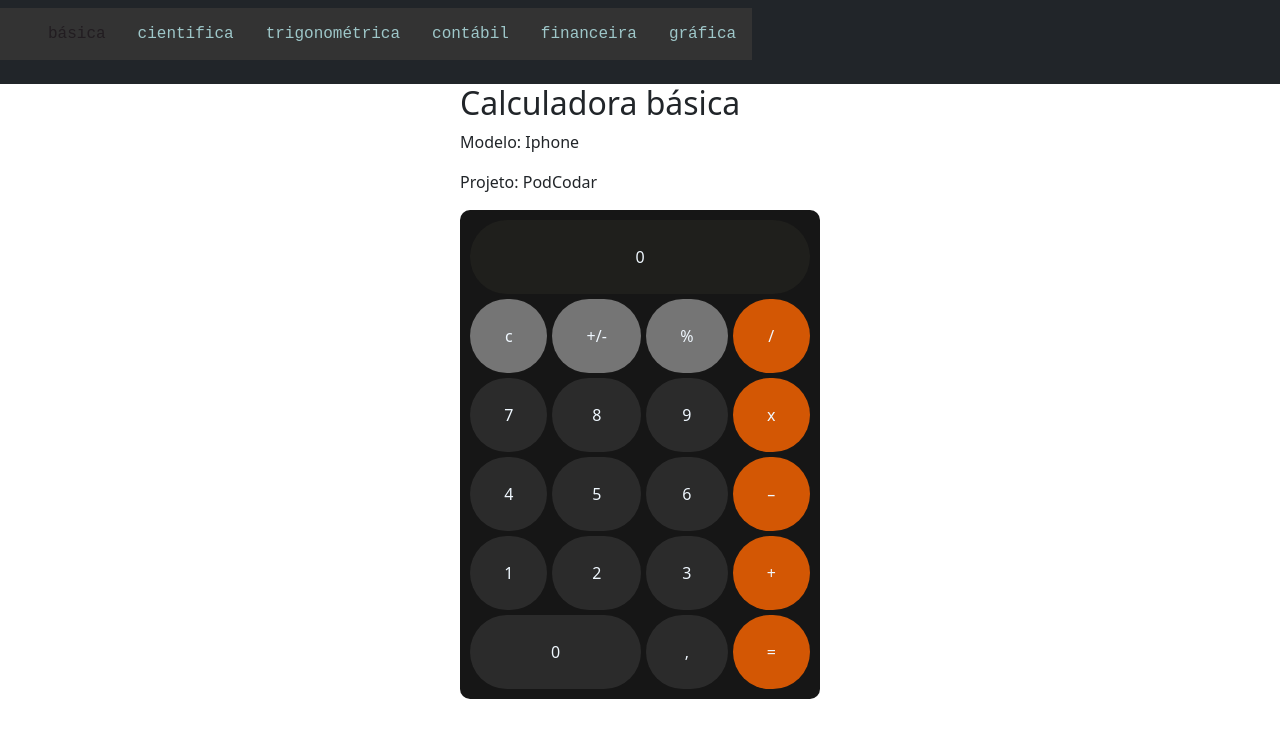
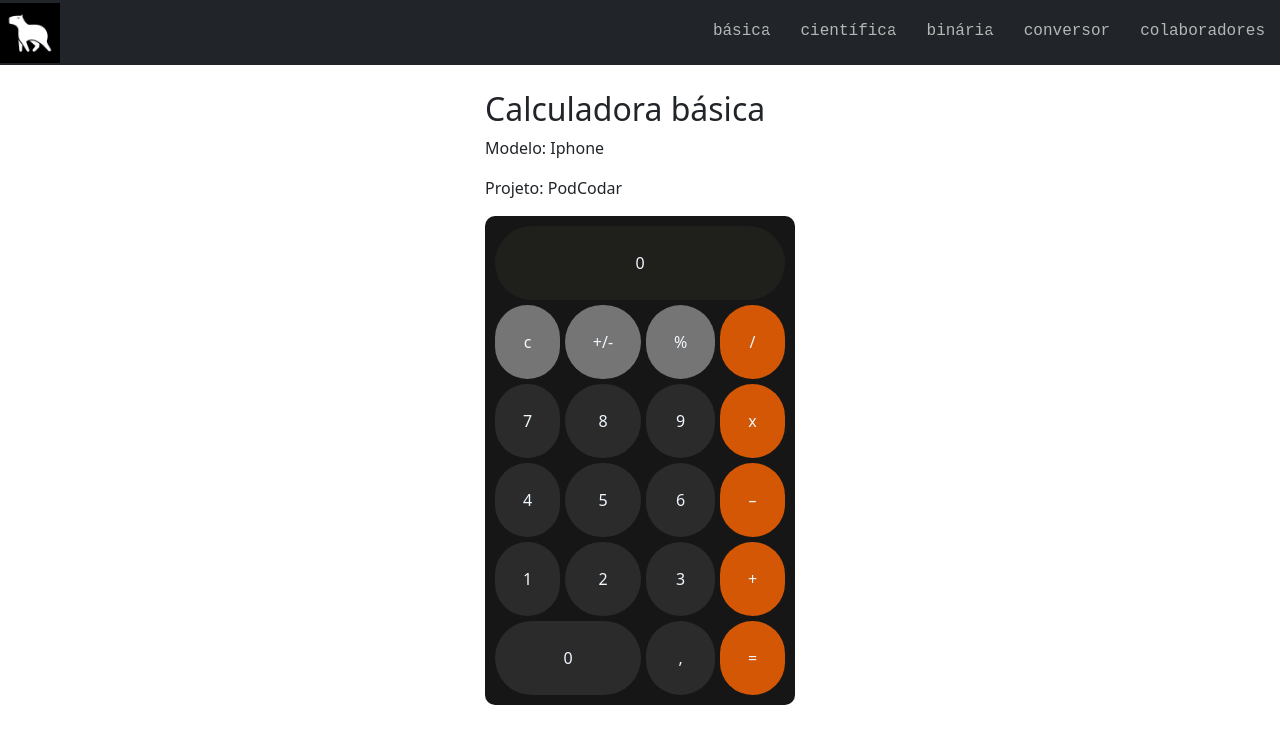
Before and after one commit to Joel-leal/calculadora, a plain HTML site: page index.html in a window 1280 px wide. Drawn offline with nearby package versions, Linux system fonts and the light colour scheme.

Commit message:
modificando navbar

```diff
--- a/conversor/styleConversor.css
+++ b/conversor/styleConversor.css
@@ -1,6 +1,12 @@
-.container {
+.container01 {
   display: flex;
   align-items: center;
   background-color: brown;
   padding: 10%;
 }
+.navbar {
+  height: 65px;
+}
+img {
+  margin-top: -10px;
+}
--- a/index.html
+++ b/index.html
@@ -7,22 +7,19 @@ Projeto Calculadoras
 <link href="https://cdn.jsdelivr.net/npm/bootstrap@5.0.0-beta3/dist/css/bootstrap.min.css" rel="stylesheet" integrity="sha384-eOJMYsd53ii+scO/bJGFsiCZc+5NDVN2yr8+0RDqr0Ql0h+rP48ckxlpbzKgwra6" crossorigin="anonymous">
   </head>
           <body>
-
-            <nav class="navbar navbar-dark bg-dark">
-              <!-- Navbar content -->
-              <ul>
-                <li><a id="home" href="#">básica</a></li>
-                <li><a href="#">cientifica</a></li>
-                <li><a href="#">trigonométrica</a></li>
-                <li><a href="#">contábil</a></li>
-                <li><a href="#">financeira</a></li>
-                <li><a href="#">gráfica</a></li>
-
-               </ul>
-            </nav>
- <!-- Codigo calculadora  -->
-
-         <div class="page-container">
+<nav class="navbar bg-dark">
+  <a class="navbar-brand" href="#">
+    <img src="logo1.jpeg" width="60px" height="60px" alt="">
+  </a>
+  <ul class="bg-dark">
+    <li><a id="basica" href="#">básica</a></li>
+    <li><a id="cientifica" href="#">científica</a></li>
+    <li><a id="home" href="#">binária</a></li>
+    <li><a href="conversor/conversorMedidas.html">conversor</a></li>
+    <li><a id="colaboradores" href="#">colaboradores</a></li>
+  </ul>
+</nav>
+        <div class="page-container">
 
     <h2>Calculadora básica</h2>
 
--- a/style.css
+++ b/style.css
@@ -1,39 +1,100 @@
 /* Folha de estilo código da página calcTest*/
-    .item1 { grid-area: header; border-radius: 60px;}
-    .item2 { grid-area: ac; border-radius: 60px; }
-    .item3 { grid-area: mm; border-radius: 60px; }
-    .item4 { grid-area: per; border-radius: 60px; }
-    .item5 { grid-area: div; border-radius: 60px; }
-    .item6 { grid-area: seven; border-radius: 60px; }
-    .item7 { grid-area: eith; border-radius: 60px; }
-    .item8 { grid-area: none; border-radius: 60px; }
-    .item9 { grid-area: mult; border-radius: 60px; }
-    .item10 { grid-area: four; border-radius: 60px; }
-    .item11 { grid-area: five; border-radius: 60px; }
-    .item12 { grid-area: six; border-radius: 60px; }
-    .item13 { grid-area: sub; border-radius: 60px; }
-    .item14 { grid-area: one; border-radius: 60px; }
-    .item15 { grid-area: two; border-radius: 60px; }
-    .item16 { grid-area: three; border-radius: 60px; }
-    .item17 { grid-area: sum; border-radius: 60px; }
-    .item18 { grid-area: zero; border-radius: 60px; }
-    .item19 { grid-area: vir; border-radius: 60px; }
-    .item20 { grid-area: igual; border-radius: 60px; }
+.item1 {
+  grid-area: header;
+  border-radius: 60px;
+}
+.item2 {
+  grid-area: ac;
+  border-radius: 60px;
+}
+.item3 {
+  grid-area: mm;
+  border-radius: 60px;
+}
+.item4 {
+  grid-area: per;
+  border-radius: 60px;
+}
+.item5 {
+  grid-area: div;
+  border-radius: 60px;
+}
+.item6 {
+  grid-area: seven;
+  border-radius: 60px;
+}
+.item7 {
+  grid-area: eith;
+  border-radius: 60px;
+}
+.item8 {
+  grid-area: none;
+  border-radius: 60px;
+}
+.item9 {
+  grid-area: mult;
+  border-radius: 60px;
+}
+.item10 {
+  grid-area: four;
+  border-radius: 60px;
+}
+.item11 {
+  grid-area: five;
+  border-radius: 60px;
+}
+.item12 {
+  grid-area: six;
+  border-radius: 60px;
+}
+.item13 {
+  grid-area: sub;
+  border-radius: 60px;
+}
+.item14 {
+  grid-area: one;
+  border-radius: 60px;
+}
+.item15 {
+  grid-area: two;
+  border-radius: 60px;
+}
+.item16 {
+  grid-area: three;
+  border-radius: 60px;
+}
+.item17 {
+  grid-area: sum;
+  border-radius: 60px;
+}
+.item18 {
+  grid-area: zero;
+  border-radius: 60px;
+}
+.item19 {
+  grid-area: vir;
+  border-radius: 60px;
+}
+.item20 {
+  grid-area: igual;
+  border-radius: 60px;
+}
 
 .page-container {
   max-width: 360px;
   margin: 0 auto;
+  padding: 25px;
 }
 
 .grid-container {
   display: grid;
   grid-template-areas:
-        'header header header header'
-        'ac mm per div'
-        'seven eith none mult'
-        'four five six sub'
-        'one two three sum'
-        'zero zero vir igual';
+    "header header header header"
+    "ac mm per div"
+    "seven eith none mult"
+    "four five six sub"
+    "one two three sum"
+    "zero zero vir igual";
   grid-gap: 5px;
   background-color: #161616;
   padding: 10px;
@@ -49,19 +110,19 @@
 #maisMenos {
   font-size: 10px;
 }
-    #output{
+#output {
   background-color: #1f1f1c;
 }
-    #laranja{
+#laranja {
   background-color: #d35704;
 }
-    #cinzaClaro{
+#cinzaClaro {
   background-color: #757575;
 }
 ul {
-      list-style-type: none;
-      margin: 0;
-      padding: 0;
+  /* list-style-type: none; */
+  margin: 0px;
+  padding: 0px;
   overflow: hidden;
   background-color: #333;
 }
@@ -71,36 +132,26 @@
 }
 
 li a {
-      font-family: 'Courier New', Courier, monospace;
+  font-family: "Courier New", Courier, monospace;
   display: block;
-      color: rgb(158, 199, 201);
+  color: rgb(181, 182, 182);
   text-align: center;
-      padding: 14px 16px;
+  padding: 0px 15px;
+  margin: 0 auto;
   text-decoration: none;
-    }
-
-    #home{
-<<<<<<< HEAD
-        background-color: darkmagenta;
-        color:rgb(34, 29, 33);
-    }
-    #home:hover {
-        background-color: rgb(139, 60, 139);
-=======
-        background-color: rgb(136, 83, 136);
-        color:#d8cac7;
-    }
-    #home:hover {
-        background-color: rgb(105, 76, 105);
-        color: #dbb4ad;
->>>>>>> 3c931a27d7bd087bde516d98869cb6f704221afb
 }
 
 /* Change the link color to #111 (black) on hover */
 li a:hover {
   background-color: #111;
-<<<<<<< HEAD
-=======
-      color:rgb(170, 209, 243);
->>>>>>> 3c931a27d7bd087bde516d98869cb6f704221afb
+  font-size: 17px;
+  color: aliceblue;
+  padding: 0px;
 }
+
+.navbar {
+  height: 65px;
+}
+img {
+  margin-top: -10px;
+}
```
Also changed, not shown: conversor/conversorMedidas.html (+16 -2 lines), conversor/logo1.jpeg (added). Lines whose indentation alone changed are shown as unchanged.
